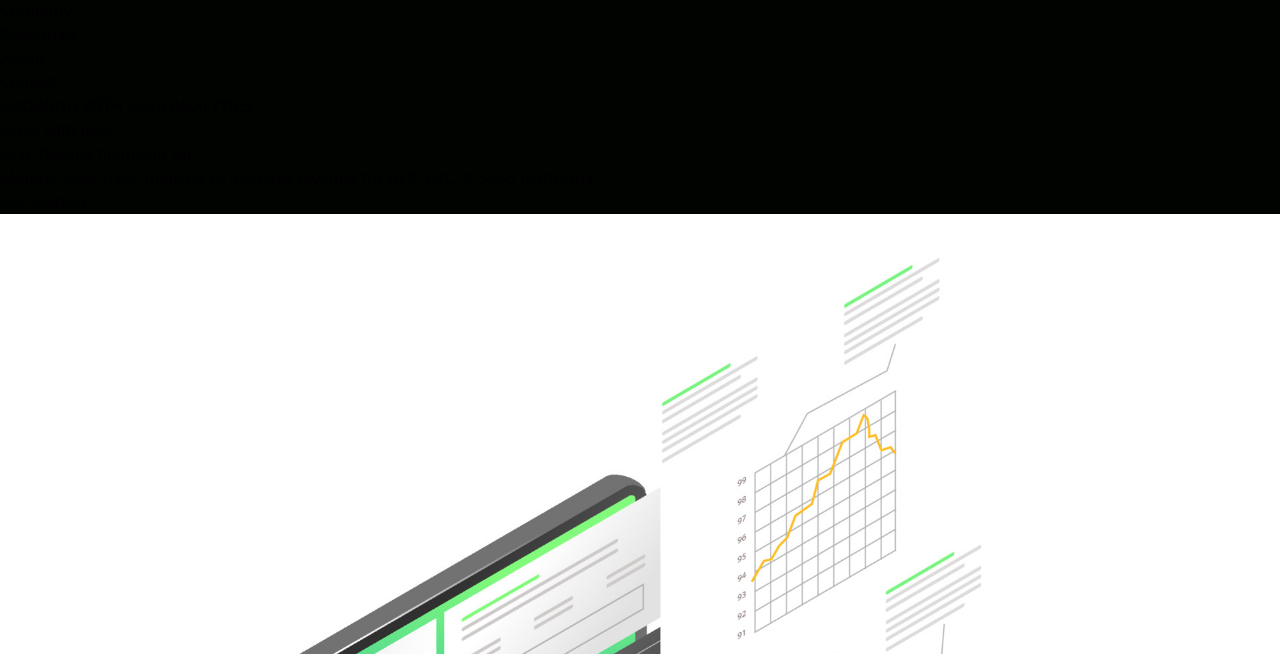
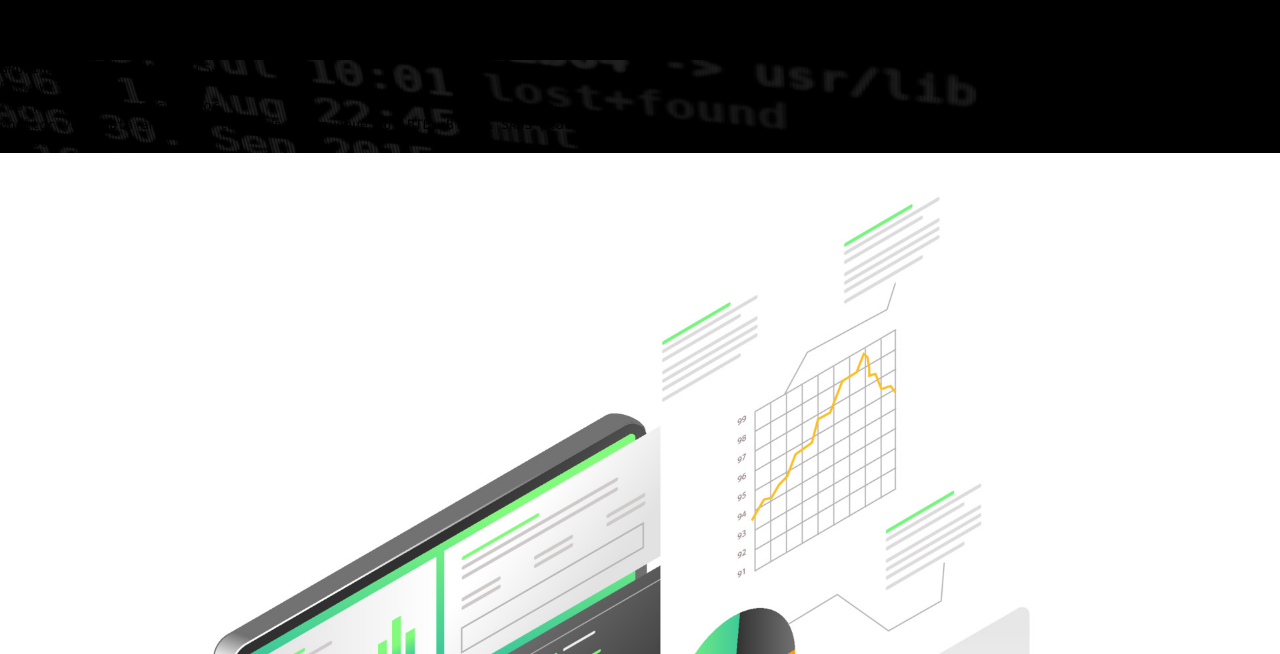
Before and after one commit to marioclayton/newWebsiteCodeEnclave, a React (Vite) app: page / in a window 1280 px wide. Shown: the part 1166-1820 px from the top of the page. Built offline with nearby package versions, Linux system fonts and the light colour scheme.

Commit message:
finished basic structure

```diff
--- a/index.html
+++ b/index.html
@@ -3,6 +3,7 @@
   <head>
     <meta charset="UTF-8" />
     <link rel="icon" type="image/svg+xml" href="/favicon.svg" />
+
     <meta name="viewport" content="width=device-width, initial-scale=1.0" />
     <title>Code Enclave</title>
   </head>
--- a/src/components/Analytics.jsx
+++ b/src/components/Analytics.jsx
@@ -5,9 +5,9 @@ const Analytics = () => {
   return (
     <div className='w-full bg-white py-16 px-4'>
       <div className='max-w-[1240px] mx-auto grid md:grid-cols-2'>
-        <img className='w-[500px] mx-auto my-4' src={Laptop} alt='/' />
+        <img className='w-[500px] mx-auto my-4'  src={Laptop} alt='/' />
         <div className='flex flex-col justify-center'>
-          <p className='text-[#00df9a] font-bold '>DATA ANALYTICS DASHBOARD</p>
+          <p className='text-[#a6a6a6] font-bold '>DATA ANALYTICS DASHBOARD</p>
           <h1 className='md:text-4xl sm:text-3xl text-2xl font-bold py-2'>Manage Data Analytics Centrally</h1>
           <p>
             Lorem ipsum dolor sit amet consectetur adipisicing elit. Voluptatum
@@ -15,7 +15,7 @@ const Analytics = () => {
             dolore autem cum ullam sed odit perspiciatis. Doloribus quos velit,
             eveniet ex deserunt fuga?
           </p>
-          <button className='bg-black text-[#00df9a] w-[200px] rounded-md font-medium my-6 mx-auto md:mx-0 py-3'>Get Started</button>
+          <button className='bg-black text-white w-[200px] rounded-md font-medium my-6 mx-auto md:mx-0 py-3'>Get Started</button>
         </div>
       </div>
     </div>
--- a/src/components/Cards.jsx
+++ b/src/components/Cards.jsx
@@ -16,7 +16,7 @@ const Cards = () => {
                   <p className='py-2 border-b mx-8'>1 Granted User</p>
                   <p className='py-2 border-b mx-8'>Send up to 2 GB</p>
               </div>
-              <button className='bg-[#00df9a] w-[200px] rounded-md font-medium my-6 mx-auto px-6 py-3'>Start Trial</button>
+              <button className='bg-[#a6a6a6] w-[200px] rounded-md font-medium my-6 mx-auto px-6 py-3'>Start Trial</button>
           </div>
           <div className='w-full shadow-xl bg-gray-100 flex flex-col p-4 md:my-0 my-8 rounded-lg hover:scale-105 duration-300'>
               <img className='w-20 mx-auto mt-[-3rem] bg-transparent' src={Double} alt="/" />
@@ -27,7 +27,7 @@ const Cards = () => {
                   <p className='py-2 border-b mx-8'>1 Granted User</p>
                   <p className='py-2 border-b mx-8'>Send up to 2 GB</p>
               </div>
-              <button className='bg-black text-[#00df9a] w-[200px] rounded-md font-medium my-6 mx-auto px-6 py-3'>Start Trial</button>
+              <button className='bg-black text-[#a6a6a6] w-[200px] rounded-md font-medium my-6 mx-auto px-6 py-3'>Start Trial</button>
           </div>
           <div className='w-full shadow-xl flex flex-col p-4 my-4 rounded-lg hover:scale-105 duration-300'>
               <img className='w-20 mx-auto mt-[-3rem] bg-white' src={Triple} alt="/" />
@@ -38,7 +38,7 @@ const Cards = () => {
                   <p className='py-2 border-b mx-8'>1 Granted User</p>
                   <p className='py-2 border-b mx-8'>Send up to 2 GB</p>
               </div>
-              <button className='bg-[#00df9a] w-[200px] rounded-md font-medium my-6 mx-auto px-6 py-3'>Start Trial</button>
+              <button className='bg-[#a6a6a6] w-[200px] rounded-md font-medium my-6 mx-auto px-6 py-3'>Start Trial</button>
           </div>
       </div>
     </div>
--- a/src/components/Footer.jsx
+++ b/src/components/Footer.jsx
@@ -1,4 +1,6 @@
 import React from 'react';
+import Logo from '../assets/logo.png';
+
 import {
   FaDribbbleSquare,
   FaFacebookSquare,
@@ -11,7 +13,7 @@ const Footer = () => {
   return (
     <div className='max-w-[1240px] mx-auto py-16 px-4 grid lg:grid-cols-3 gap-8 text-gray-300'>
       <div>
-        <h1 className='w-full text-3xl font-bold text-[#00df9a]'>REACT.</h1>
+        <img className='w-[150px]  my-4' src={Logo} alt='/' />
         <p className='py-4'>Lorem, ipsum dolor sit amet consectetur adipisicing elit. Id odit ullam iste repellat consequatur libero reiciendis, blanditiis accusantium.</p>
         <div className='flex justify-between md:w-[75%] my-6'>
             <FaFacebookSquare size={30} />
--- a/src/components/Hero.jsx
+++ b/src/components/Hero.jsx
@@ -1,24 +1,29 @@
 import React from 'react';
+
 {/*import Typed from 'react-typed';*/}
 
 const Hero = () => {
   return (
-    <div className='text-white'>
-      <div className='max-w-[800px] mt-[-96px] w-full h-screen mx-auto text-center flex flex-col justify-center'>
-        <p className='text-[#00df9a] font-bold p-2'>
+
+
+
+
+    <div className='text-white overlay-container '>
+      <div className='max-w-[800px] mt-[-96px] w-full h-screen mx-auto text-center flex flex-col justify-center overlay-content'>
+        <p className='text-[#a6a6a6]  p-2'>
           GROWING WITH DATA ANALYTICS
         </p>
-        <h1 className='md:text-7xl sm:text-6xl text-4xl font-bold md:py-6'>
+        <h1 className='md:text-7xl sm:text-6xl text-4xl  md:py-6'>
           Grow with data.
         </h1>
         <div className='flex justify-center items-center'>
-          <p className='md:text-5xl sm:text-4xl text-xl font-bold py-4'>
+          <p className='md:text-5xl sm:text-4xl text-xl  py-4'>
             Fast, flexible financing for
           </p>
-          {/*<Typed className='md:text-5xl sm:text-4xl text-xl font-bold md:pl-4 pl-2' strings={['BTB', 'BTC', 'SASS']} typeSpeed={120} backSpeed={140} loop />*/}
+          {/*<Typed className='md:text-5xl sm:text-4xl text-xl  md:pl-4 pl-2' strings={['BTB', 'BTC', 'SASS']} typeSpeed={120} backSpeed={140} loop />*/}
         </div>
-        <p className='md:text-2xl text-xl font-bold text-gray-500'>Monitor your data analytics to increase revenue for BTB, BTC, & SASS platforms.</p>
-        <button className='bg-[#00df9a] w-[200px] rounded-md font-medium my-6 mx-auto py-3 text-black'>Get Started</button>
+        <p className='md:text-2xl text-xl  text-[#a6a6a6]'>Monitor your data analytics to increase revenue for BTB, BTC, & SASS platforms.</p>
+        <button className='bg-[#a6a6a6] w-[200px] rounded-md font-medium my-6 mx-auto py-3 text-black'>Get Started</button>
       </div>
     </div>
   );
--- a/src/components/Navbar.jsx
+++ b/src/components/Navbar.jsx
@@ -11,30 +11,32 @@ const Navbar = () => {
   }
 
   return (
-    <div className='flex justify-between items-center h-24 max-w-[1240px] mx-auto px-4 text-white'>
-      {/*<h1 className='w-full text-3xl font-bold text-[#00df9a]'>REACT.</h1>*/}
-      <img className='w-[120px]  my-4' src={Logo} alt='/' />
+    <div className='z-50 sticky top-0 bg-[#000000] '>
+      <div className='flex justify-between items-center h-24 max-w-[1240px] mx-auto px-4 text-white '>
+        <img className='w-[150px]  my-4' src={Logo} alt='/' />
         <ul className='hidden md:flex'>
-        <li className='p-4'>Home</li>
-        <li className='p-4'>Company</li>
-        <li className='p-4'>Resources</li>
-        <li className='p-4'>About</li>
-        <li className='p-4'>Contact</li>
+          <li className='text-xl p-4'>Home</li>
+          <li className='text-xl p-4'>Company</li>
+          <li className='text-xl p-4'>Resources</li>
+          <li className='text-xl p-4'>About</li>
+          <li className='text-xl p-4'>Contact</li>
         </ul>
         <div onClick={handleNav} className='block md:hidden'>
-        {!nav ? <AiOutlineClose size={20}/> : <AiOutlineMenu size={20}/>}
+        {!nav ? <AiOutlineClose size={40}/> : <AiOutlineMenu size={40}/>}
         </div>
         <div className={!nav ? 'fixed left-0 top-0 w-[60%] h-full border-r border-r-gray-900 bg-[#000300] ease-in-out duration-500' : 'fixed left-[-100%]'}>
-        <img className='w-[120px]  my-4' src={Logo} alt='/' />
+          <img className='w-[150px]  my-4' src={Logo} alt='/' />
             <ul className='uppercase p-4'>
-            <li className='p-4 border-b border-gray-600'>Home</li>
-            <li className='p-4 border-b border-gray-600'>Company</li>
-            <li className='p-4 border-b border-gray-600'>Resources</li>
-            <li className='p-4 border-b border-gray-600'>About</li>
-            <li className='p-4'>Contact</li>
+              <li className='text-xl p-4 border-b border-gray-600'>Home</li>
+              <li className='text-xl p-4 border-b border-gray-600'>Company</li>
+              <li className='text-xl p-4 border-b border-gray-600'>Resources</li>
+              <li className='text-xl p-4 border-b border-gray-600'>About</li>
+              <li className='text-xl p-4'>Contact</li>
             </ul>
         </div>
       </div>
+    </div>
+
   )
 }
 
--- a/src/components/Newsletter.jsx
+++ b/src/components/Newsletter.jsx
@@ -17,13 +17,13 @@ const Newsletter = () => {
               type='email'
               placeholder='Enter Email'
             />
-            <button className='bg-[#00df9a] text-black rounded-md font-medium w-[200px] ml-4 my-6 px-6 py-3'>
+            <button className='bg-[#a6a6a6] text-black rounded-md font-medium w-[200px] ml-4 my-6 px-6 py-3'>
               Notify Me
             </button>
           </div>
           <p>
             We care bout the protection of your data. Read our{' '}
-            <span className='text-[#00df9a]'>Privacy Policy.</span>
+            <span className='text-[#a6a6a6]'>Privacy Policy.</span>
           </p>
         </div>
       </div>
--- a/src/index.css
+++ b/src/index.css
@@ -1,7 +1,44 @@
 @tailwind base;
 @tailwind components;
 @tailwind utilities;
+body {
+    background-color: #000000;
+    font-family: Consolas;
+    font-size: 13px;
+    font-style: normal;
+    font-variant: normal;
+    font-weight: 100;
+    line-height: 18.5714px;
+}
 
-body {
-    background-color: #000300;
-}
+.overlay-container {
+
+    position: relative;
+    display: inline-block; /* or block if it's a section */
+    width: 100%; /* Adjust as needed */
+    height: 100%; /* Adjust as needed */
+    background-image: url('/src/assets/bgimage.jpg');
+    background-size: cover;
+    background-position: center;
+    background-attachment: fixed;
+    -webkit-filter: grayscale(100%); /* Safari 6.0 - 9.0 */
+    filter: grayscale(100%);
+
+  }
+
+  .overlay-container::before{
+    content: '';
+    position: absolute;
+    top: 0;
+    left: 0;
+    width: 100%;
+    height: 100%;
+    background-color: rgba(0, 0, 0, 0.85); /* Black with 50% opacity */
+    z-index: 1; /* Ensures overlay is above the image */
+
+  }
+
+  .overlay-content {
+    position: relative;
+    z-index: 2; /* Ensures content is above the overlay */
+  }
```
Also changed, not shown: src/App.jsx (line endings or trailing spaces), src/assets/bgimage.jpg (added). Lines whose indentation alone changed are shown as unchanged.
